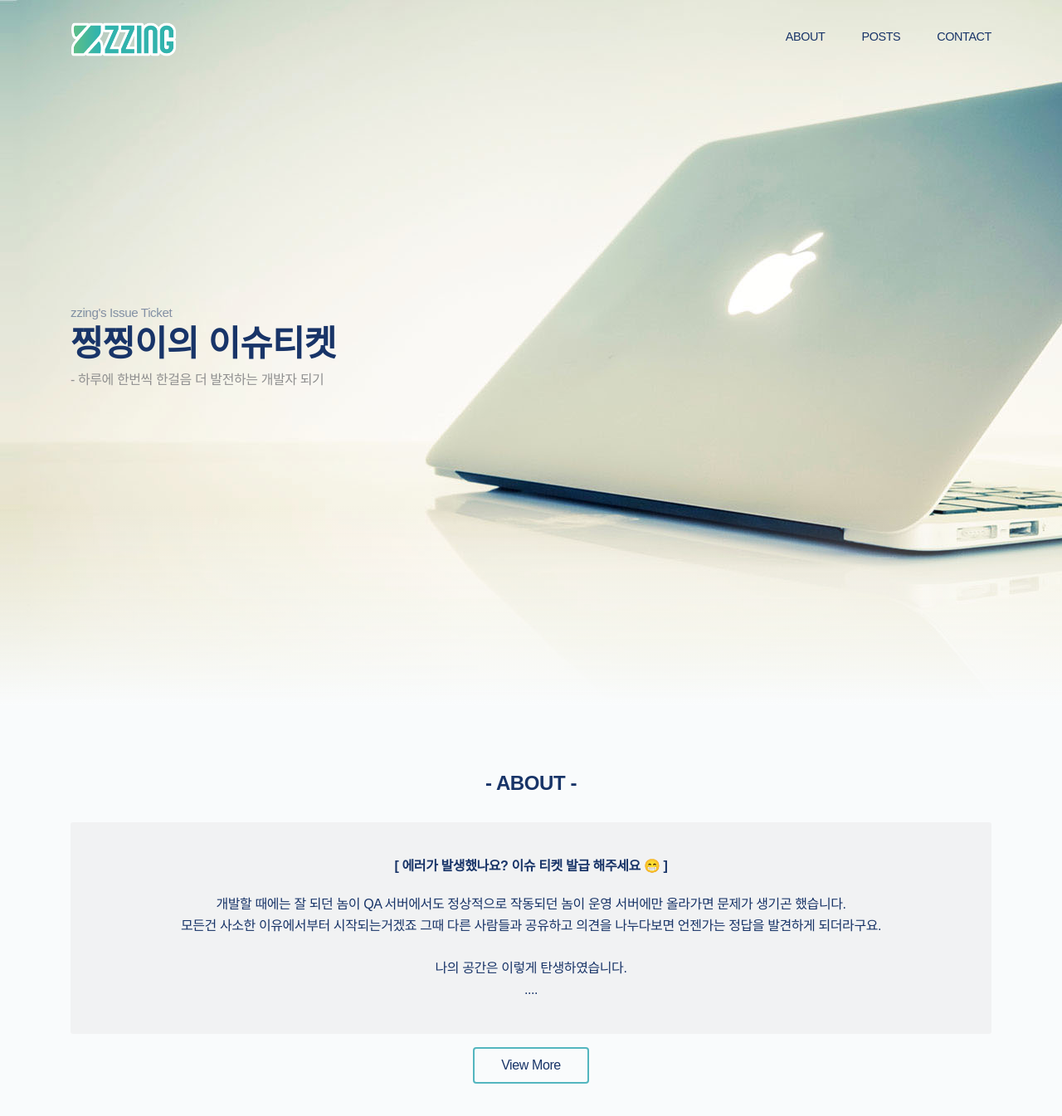
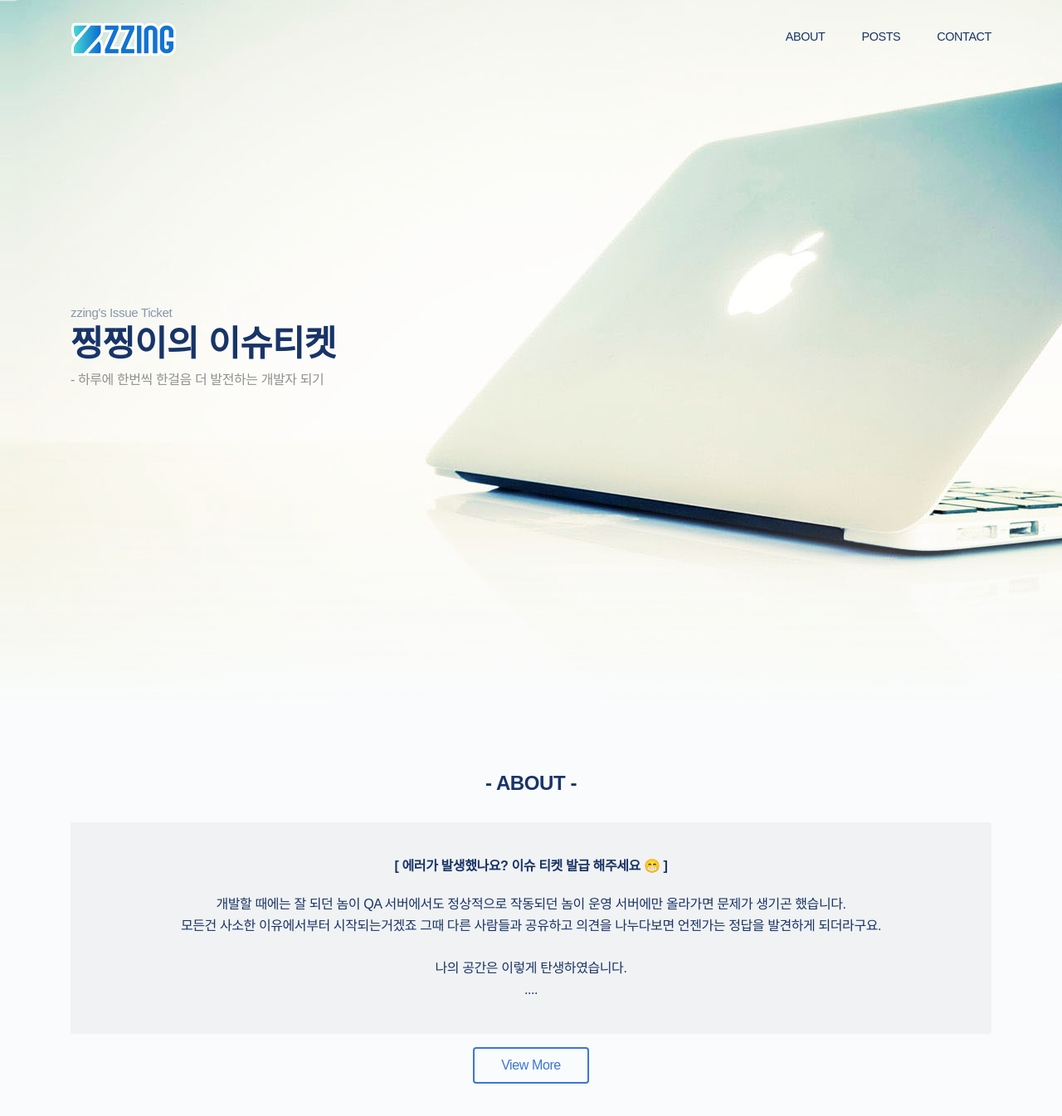
Before and after one commit to jinys7750/jinys7750.github.io, a Jekyll site: the page built from index.html, in a window 1280 px wide and 1400 px high. Shown: the top 1345 px of the window at 83% size. Built offline with Jekyll 4.4.1, drawn with Linux system fonts in a browser that asks for light colours; nearby versions of some CDN libraries; some web fonts are replaced; the list of posts is cut into pages by our own code.

Commit message:
main-color

```diff
--- a/about.html
+++ b/about.html
@@ -2,7 +2,7 @@
 layout: default
 ---
 <div class="about layout">
-                <section class="page-top" style="background-image: url('/assets/images/page-top.jpg');">
+                <section class="page-top" style="background-image: url('/assets/images/page-top-1.jpg');">
                     <div class="container">
                         <div class="row">
                             <div class="col">
--- a/assets/style/base/_global.scss
+++ b/assets/style/base/_global.scss
@@ -32,7 +32,7 @@
 }
 .btn {
     border: 2px solid $main-color;
-    color: $main-dark;
+    color: $main-color;
     border-radius: 4px;
     padding: 0.5rem 2rem;
     transition: all 0.35s;
--- a/assets/style/index.css
+++ b/assets/style/index.css
@@ -67,14 +67,14 @@
 
 .tags > li {
   margin-right: 0.25rem;
-  border: 1px solid #53b6bf;
+  border: 1px solid #3976d9;
   border-radius: 4px;
   padding: 0.1rem 0.25rem;
   font-size: 0.75rem;
 }
 
 .tags > li > a {
-  color: #53b6bf;
+  color: #3976d9;
 }
 
 .btn-wrap {
@@ -82,8 +82,8 @@
 }
 
 .btn {
-  border: 2px solid #53b6bf;
-  color: #183468;
+  border: 2px solid #3976d9;
+  color: #3976d9;
   border-radius: 4px;
   padding: 0.5rem 2rem;
   -webkit-transition: all 0.35s;
@@ -91,7 +91,7 @@
 }
 
 .btn:hover {
-  background-color: #53b6bf;
+  background-color: #3976d9;
   color: white;
 }
 
@@ -597,7 +597,7 @@
   width: 1.25rem;
   height: 1.25rem;
   border-radius: 50%;
-  border: 6px solid #53b6bf;
+  border: 6px solid #3976d9;
   background-color: white;
   display: block;
   position: absolute;
@@ -612,7 +612,7 @@
   height: 3rem;
   background-color: transparent;
   border-radius: 5rem 6rem 0 0;
-  border: 0 solid #53b6bf;
+  border: 0 solid #3976d9;
   border-left-width: 5px;
   border-top-width: 5px;
   position: absolute;
@@ -671,6 +671,6 @@
 .detail .post-content hr {
   width: 2.5rem;
   height: 2px;
-  background-color: #53b6bf;
+  background-color: #3976d9;
   margin: 1rem auto;
 }
--- a/assets/style/util/_var.scss
+++ b/assets/style/util/_var.scss
@@ -1,4 +1,5 @@
-$main-color: #53b6bf;
+//$main-color: #53b6bf;
+$main-color: #3976d9;
 $main-dark: #183468;
 
 $black: #303030;
```
Also changed, not shown: assets/images/back-4.jpg, assets/images/ico-branch.png, assets/images/issue.png, assets/images/logo_wh.png, 1 other file.
